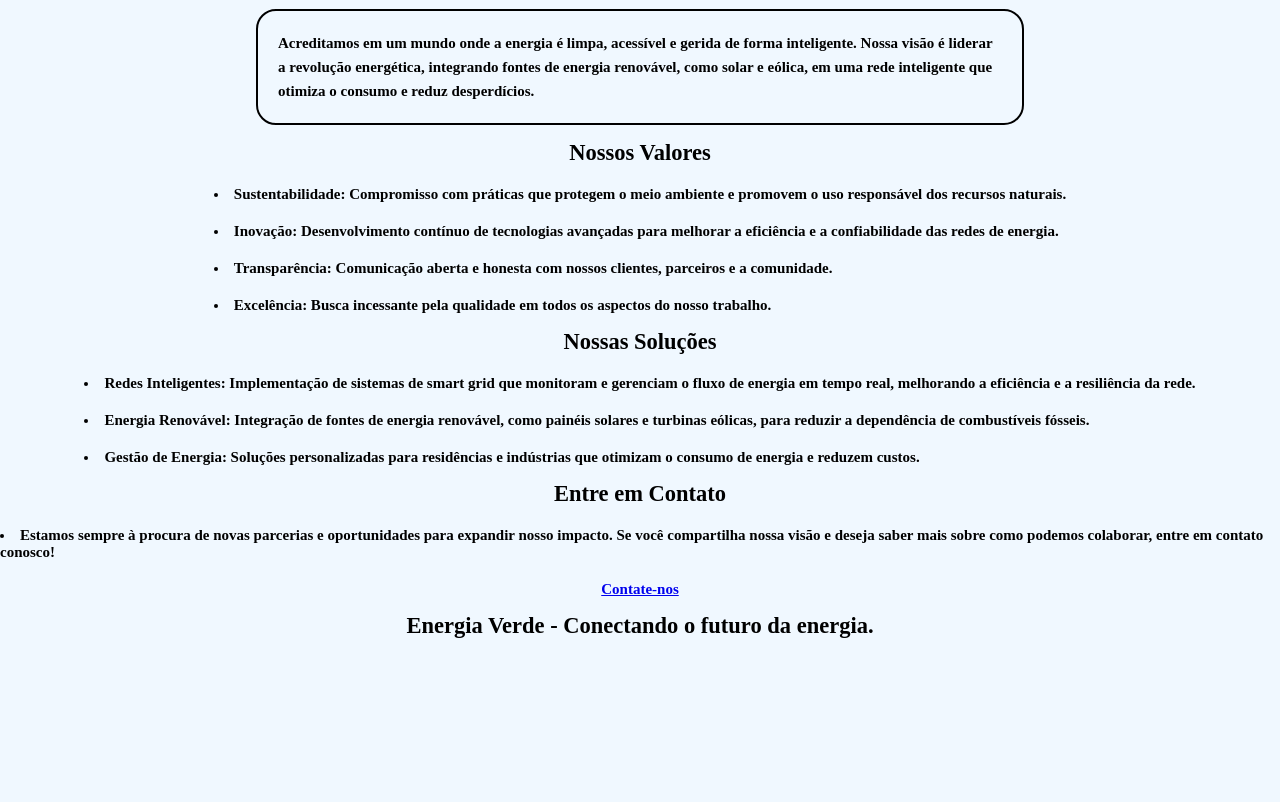
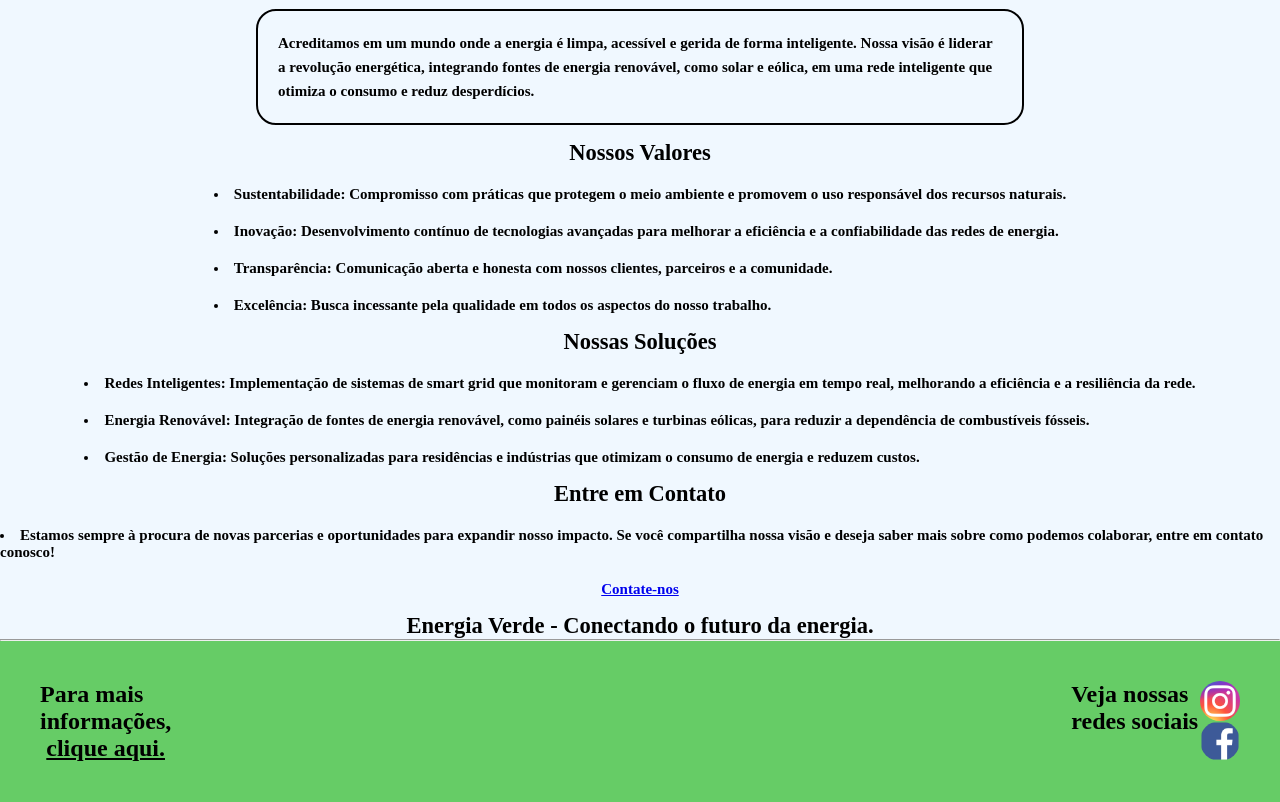
Before and after one commit to VitorLimaDomingues/Global-Solution-Web-Development, a plain HTML site: page sobre.html in a window 1280 px wide. Shown: the part 326-1128 px from the top of the page. Before the commit the page ends 965 px from the top, so only its background shows below. Drawn offline with Linux system fonts and the light colour scheme.

Commit message:
Adicionando footer a todos os html. Fazendo o slideshow da página principal agora

```diff
--- a/sobre.html
+++ b/sobre.html
@@ -9,7 +9,7 @@
 </head>
 <body>
     <header>
-        <h1>Smart - Grid</h1>
+        <h1>Energia verde</h1>
         <nav>
             <ul>
                 <li><a href="index.html">Home</a></li> <!-- Adicionando estrutura Home -->
@@ -71,6 +71,25 @@
 
     </main>
 
+    <hr>
 
+    <footer>
+
+        <div class="informacao">
+        <p>Para mais informações, <a href="./solução.html">clique aqui.</a></p>
+        </div>
+
+        <div class="sociais">
+            <p>Veja nossas redes sociais</p>
+        </div>
+
+        <div class="redes">
+            <img src="src/assets/insta.png" alt="instagram" onclick="instagram()">
+            <img src="src/assets/face.png" alt="facebook" onclick="facebook()">
+        </div>
+
+    </footer>
+
+    <script src="./src/js/sobre.js"></script>
 </body>
 </html>
--- a/src/css/contato.css
+++ b/src/css/contato.css
@@ -90,3 +90,36 @@ main img{
     display: flex;
     border-radius: 50px;
 }
+
+footer {
+    display: flex;
+    justify-content: space-around;
+    background: #66cc66;
+    padding: 40px;
+}
+
+footer a {
+    color: #000;
+}
+
+footer a:hover {
+    text-decoration: underline;
+    color: #778899;
+}
+
+.informacao {
+    font-size: 150%;
+    font-weight: 700;
+}
+
+.sociais {
+    font-size: 150%;
+    font-weight: 700;
+    margin-left: 900px;
+}
+
+.redes img {
+    width: 40px;
+    gap: 10px;
+    cursor: pointer;
+}
--- a/src/css/login.css
+++ b/src/css/login.css
@@ -15,7 +15,7 @@ body {
 
 .main {
     width: 450px;
-    background: #6a5acd;
+    background: #00ff7f;
     border: 2px solid;
     border-radius: 10px;
 }
--- /dev/null
+++ b/src/css/quiz.css
@@ -0,0 +1,5 @@
+*{
+    margin: 0;
+    padding: 0;
+    box-sizing: border-box;
+}
--- a/src/css/sobre.css
+++ b/src/css/sobre.css
@@ -82,3 +82,36 @@ a{
     align-items: center;
     display: flex;
 }
+
+footer {
+    display: flex;
+    justify-content: space-around;
+    background: #66cc66;
+    padding: 40px;
+}
+
+footer a {
+    color: #000;
+}
+
+footer a:hover {
+    text-decoration: underline;
+    color: #778899;
+}
+
+.informacao {
+    font-size: 150%;
+    font-weight: 700;
+}
+
+.sociais {
+    font-size: 150%;
+    font-weight: 700;
+    margin-left: 900px;
+}
+
+.redes img {
+    width: 40px;
+    gap: 10px;
+    cursor: pointer;
+}
--- a/src/css/solucao.css
+++ b/src/css/solucao.css
@@ -62,4 +62,38 @@ img{
     display: flex;
     border-radius: 50px;
     margin: auto;
+    margin-bottom: 20px;
 }
+
+footer {
+    display: flex;
+    justify-content: space-around;
+    background: #66cc66;
+    padding: 40px;
+}
+
+footer a {
+    color: #000;
+}
+
+footer a:hover {
+    text-decoration: underline;
+    color: #778899;
+}
+
+.informacao {
+    font-size: 150%;
+    font-weight: 700;
+}
+
+.sociais {
+    font-size: 150%;
+    font-weight: 700;
+    margin-left: 900px;
+}
+
+.redes img {
+    width: 40px;
+    gap: 10px;
+    cursor: pointer;
+}
--- a/src/js/login.js
+++ b/src/js/login.js
@@ -15,7 +15,7 @@ form.addEventListener('submit',(e)=>{
     if (checarCampos()) {
         // Se todos os campos forem válidos, aguarda 3 segundos antes de redirecionar
         setTimeout(() => {
-            window.location = "index.html"
+            window.location = "quiz.html"
         }, 3000) // 3000 milisegundos = 3 segundos
     }
 })
--- /dev/null
+++ b/src/js/sobre.js
@@ -0,0 +1,7 @@
+function instagram() {
+    alert("Nosso instagram: @EnergiaVerde_br")
+}
+
+function facebook() {
+    alert("Nosso facebook: EnergiaVerde_br")
+}
```
Also changed, not shown: contato.html (+19 -1 lines), index.html (+3 -3 lines), quiz.html (+8 -2 lines), solução.html (+19 -3 lines), src/js/quiz.js (added, +49 -0 lines), src/js/script.js (+18 -1 lines), src/assets/Smart Grid.jpg (deleted), src/assets/img1.jpg (added), src/assets/img2.jpg (added), src/assets/img3.jpg (added).
